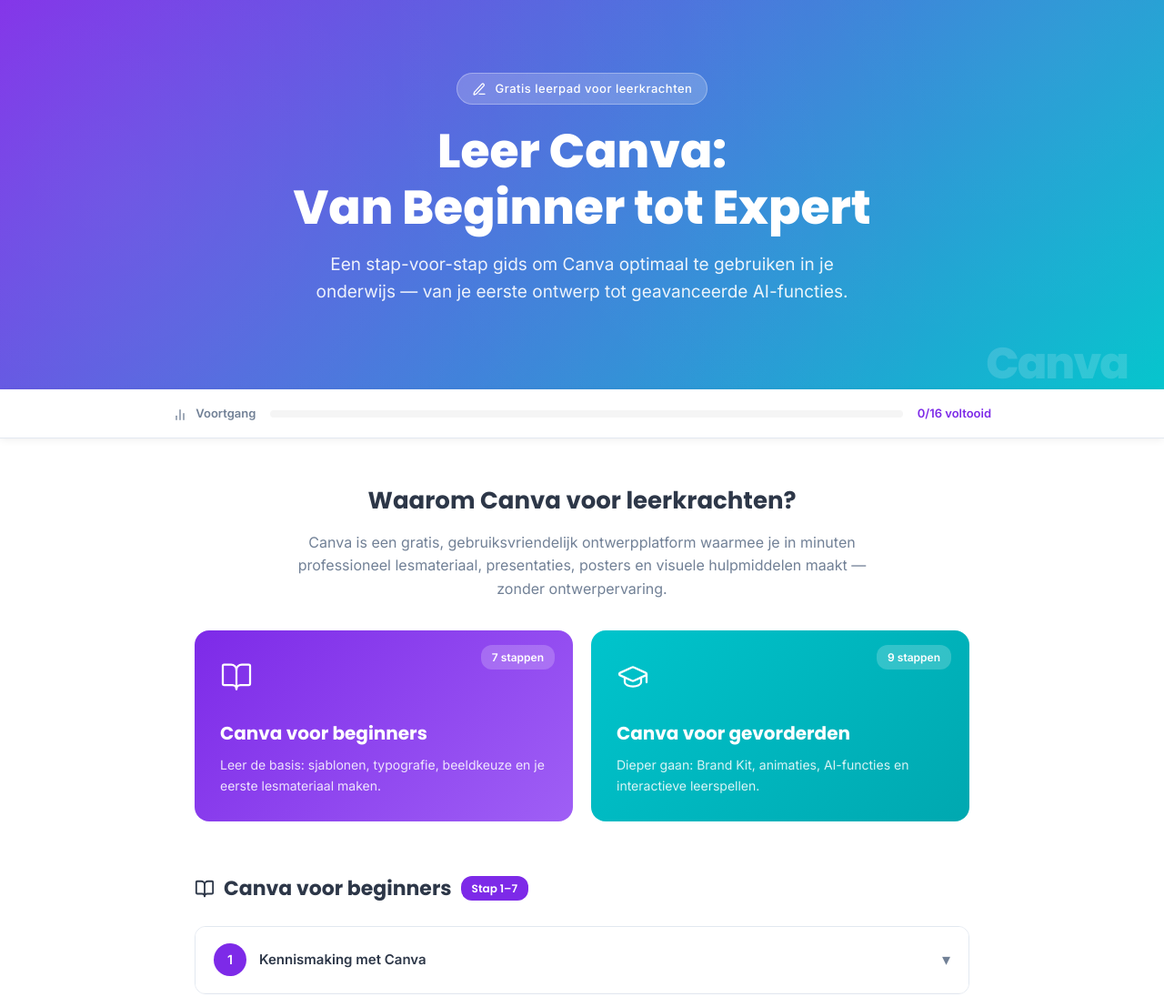
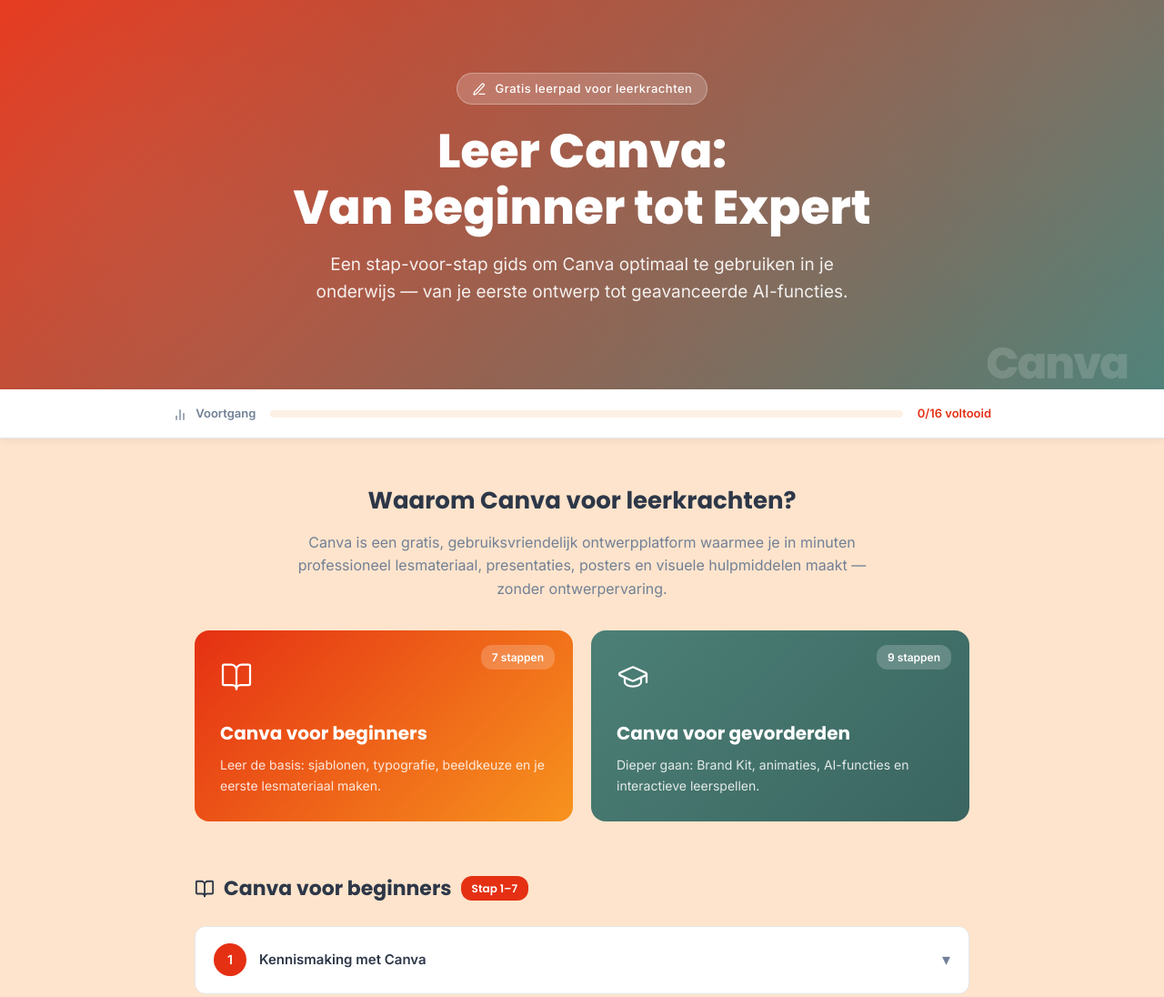
Before and after one commit to ManuelVanDyck/canva-tutorial, a plain HTML site: page index.html in a window 1280 px wide. Shown: the top 1096 px of the page at 91% size. Drawn offline with Linux system fonts and the light colour scheme.

Commit message:
feat: kleuren aangepast naar ICT-advies huisstijl (rood, groen, oranje, crème)

```diff
--- a/index.html
+++ b/index.html
@@ -7,24 +7,24 @@
 <link href="https://fonts.googleapis.com/css2?family=Inter:wght@400;500;600&family=Poppins:wght@600;700;800&display=swap" rel="stylesheet">
 <style>
   :root {
-    --purple: #7D2AE8;
-    --teal: #00C4CC;
-    --coral: #FF7262;
+    --purple: #e53013;
+    --teal: #4c8077;
+    --coral: #f7931e;
     --dark: #2D3748;
     --gray: #718096;
-    --light: #F5F5F5;
+    --light: #fdf0e4;
     --white: #FFFFFF;
     --border: #E2E8F0;
-    --beginner: #7D2AE8;
-    --gevorderd: #00C4CC;
+    --beginner: #e53013;
+    --gevorderd: #4c8077;
   }
   * { box-sizing: border-box; margin: 0; padding: 0; }
-  body { font-family: 'Inter', sans-serif; color: var(--dark); background: var(--white); line-height: 1.6; }
+  body { font-family: 'Inter', sans-serif; color: var(--dark); background: #fee4cc; line-height: 1.6; }
   h1, h2, h3, h4 { font-family: 'Poppins', sans-serif; }
 
   /* HERO */
   .hero {
-    background: linear-gradient(135deg, #7D2AE8 0%, #00C4CC 100%);
+    background: linear-gradient(135deg, #e53013 0%, #4c8077 100%);
     color: white;
     padding: 80px 24px 60px;
     text-align: center;
@@ -100,13 +100,13 @@
   .progress-track {
     flex: 1;
     height: 8px;
-    background: var(--light);
+    background: #fdf0e4;
     border-radius: 4px;
     overflow: hidden;
   }
   .progress-fill {
     height: 100%;
-    background: linear-gradient(90deg, var(--purple), var(--teal));
+    background: linear-gradient(90deg, #e53013, #4c8077);
     border-radius: 4px;
     transition: width 0.4s ease;
     width: 0%;
@@ -150,8 +150,8 @@
     overflow: hidden;
   }
   .level-card:hover { transform: translateY(-3px); box-shadow: 0 12px 32px rgba(0,0,0,0.12); }
-  .level-card.beginner { background: linear-gradient(135deg, #7D2AE8, #9F5FF5); color: white; }
-  .level-card.gevorderd { background: linear-gradient(135deg, #00C4CC, #00A8B0); color: white; }
+  .level-card.beginner { background: linear-gradient(135deg, #e53013, #f7931e); color: white; }
+  .level-card.gevorderd { background: linear-gradient(135deg, #4c8077, #3a6560); color: white; }
   .level-card .card-icon { font-size: 36px; margin-bottom: 12px; }
   .level-card h3 { font-size: 20px; margin-bottom: 8px; }
   .level-card p { opacity: 0.85; font-size: 14px; }
@@ -313,7 +313,7 @@
 
   /* TIPS */
   .tips-section {
-    background: var(--light);
+    background: #fdf0e4;
     padding: 48px 24px;
     margin-top: 40px;
   }
```
